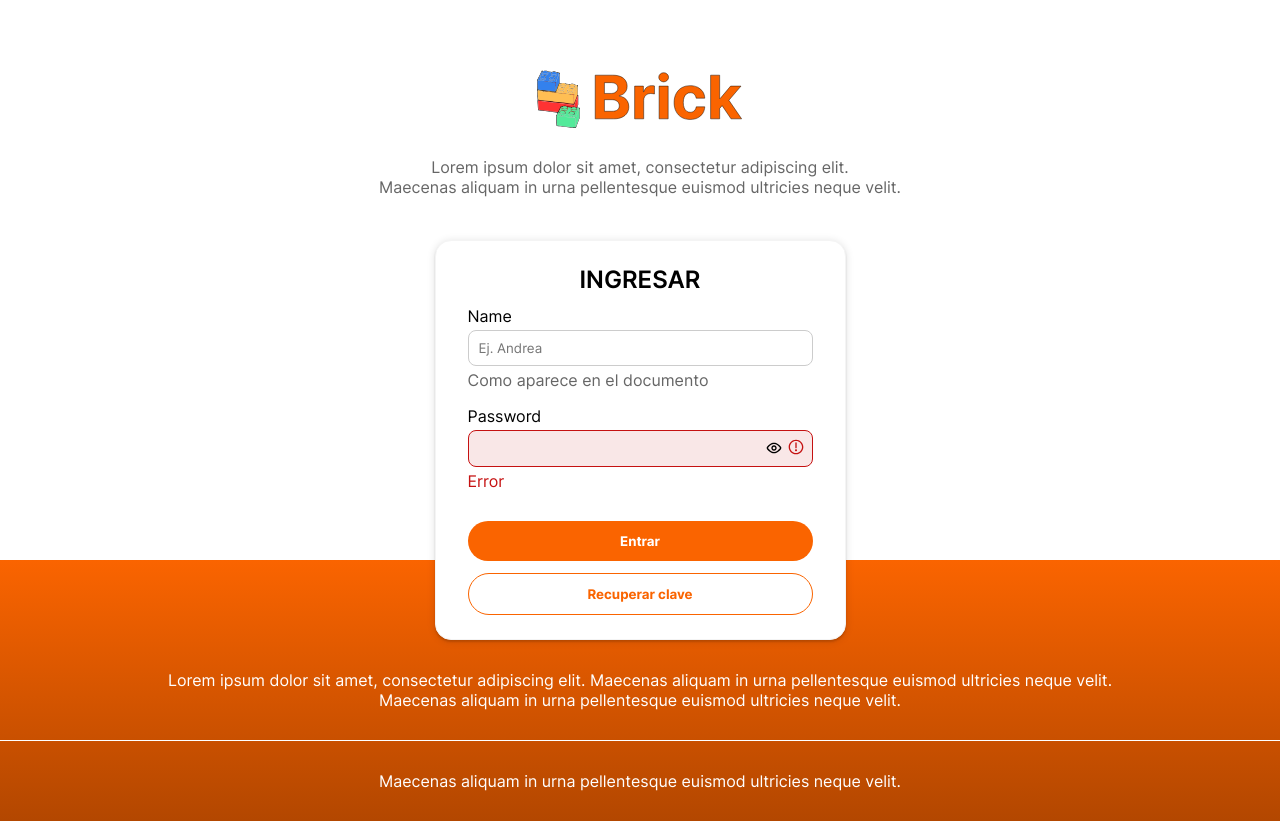
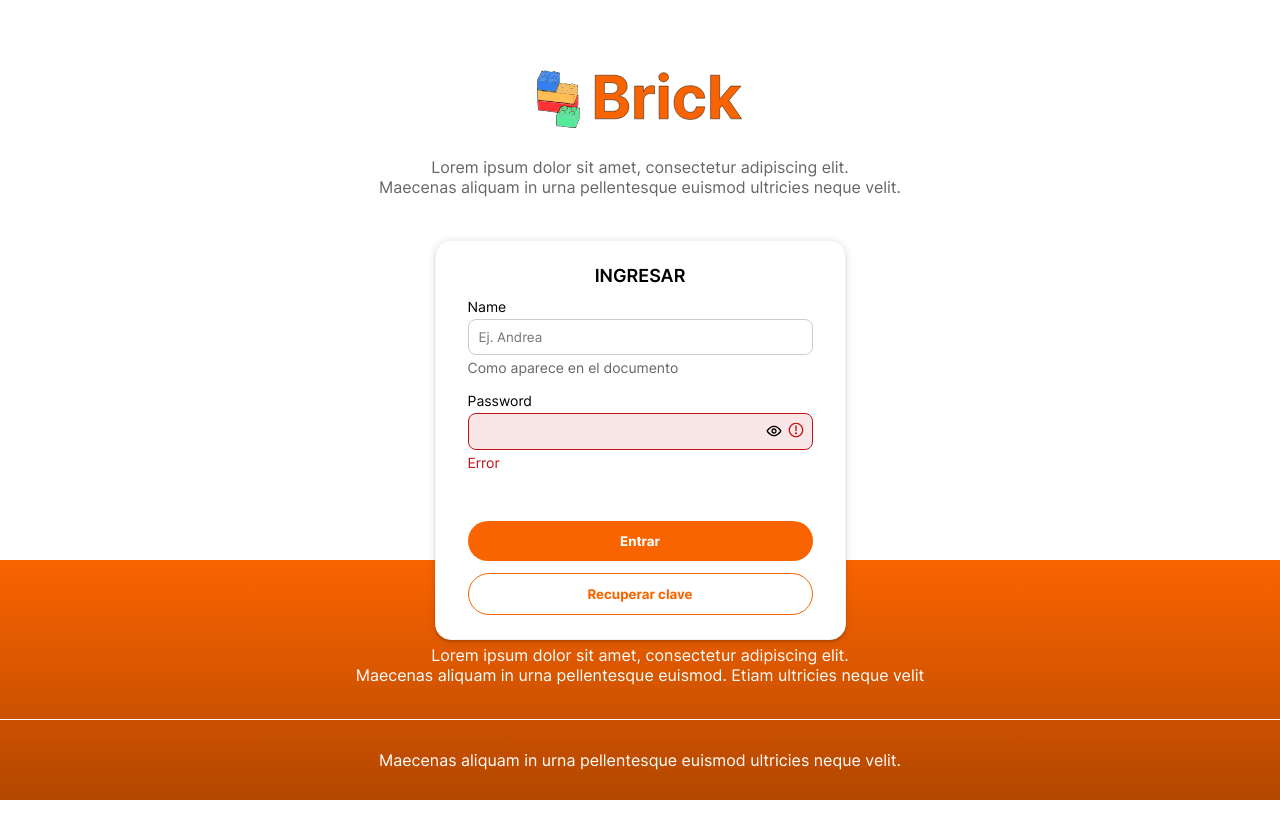
Before and after one commit to SantiDiLiscia/challengeDesignSystem, a React (Create React App) app: page / in a window 1280 px wide. After the commit the page ends 800 px from the top, so only its background shows below. Built offline with nearby package versions, Linux system fonts and the light colour scheme.

Commit message:
updated styling

```diff
--- a/src/components/Input/TopInfo/styles.js
+++ b/src/components/Input/TopInfo/styles.js
@@ -9,6 +9,7 @@ export const TopInfoContainer = styled(SectionContainer)`
 `;
 
 export const InputLabel = styled(Text)`
+    font-size: ${({theme}) => theme.fs_small};
     margin-right: 4px;
 `;
 
--- a/src/components/Input/styles.js
+++ b/src/components/Input/styles.js
@@ -17,6 +17,7 @@ export const BottomInfoContainer = styled(SectionContainer)`
 `;
 
 export const InfoText = styled(Text)`
+    font-size: ${({theme}) => theme.fs_small};
     color: ${({theme}) => theme.black60};
 `;
 
--- a/src/screens/Login/index.jsx
+++ b/src/screens/Login/index.jsx
@@ -85,10 +85,10 @@ function Login({toggleTheme}) {
             <FooterContainer>
                 <TopFooterSection>
                     <FooterText>
-                        Lorem ipsum dolor sit amet, consectetur adipiscing elit. Maecenas aliquam in urna pellentesque euismod ultricies neque velit.
+                        Lorem ipsum dolor sit amet, consectetur adipiscing elit.
                     </FooterText>
                     <FooterText>
-                        Maecenas aliquam in urna pellentesque euismod ultricies neque velit.
+                        Maecenas aliquam in urna pellentesque euismod. Etiam ultricies neque velit
                     </FooterText>
                 </TopFooterSection>
                 <FooterSection>
--- a/src/screens/Login/styles.js
+++ b/src/screens/Login/styles.js
@@ -133,8 +133,8 @@ export const Title = styled(Text)`
 export const TopFooterSection = styled(FooterSection)`
     border-bottom: 1px solid white;
     flex: 1;
-    margin-top: 80px;
-    padding: 30px 0;
+    justify-content: center;
+    padding-top: 80px;
     text-align: center;
 
     @media (max-width: ${({theme}) => theme.mobile}) {
--- a/src/style/themes.js
+++ b/src/style/themes.js
@@ -21,9 +21,9 @@ const fontWeights = {
 };
 
 const fontSizes = {
-  fs_small: "0.75rem",
+  fs_small: "0.875rem",
   fs_normal: "1rem",
-  fs_big: "1.5rem",
+  fs_big: "1.125rem",
 };
 
 const baseTheme = {
```
